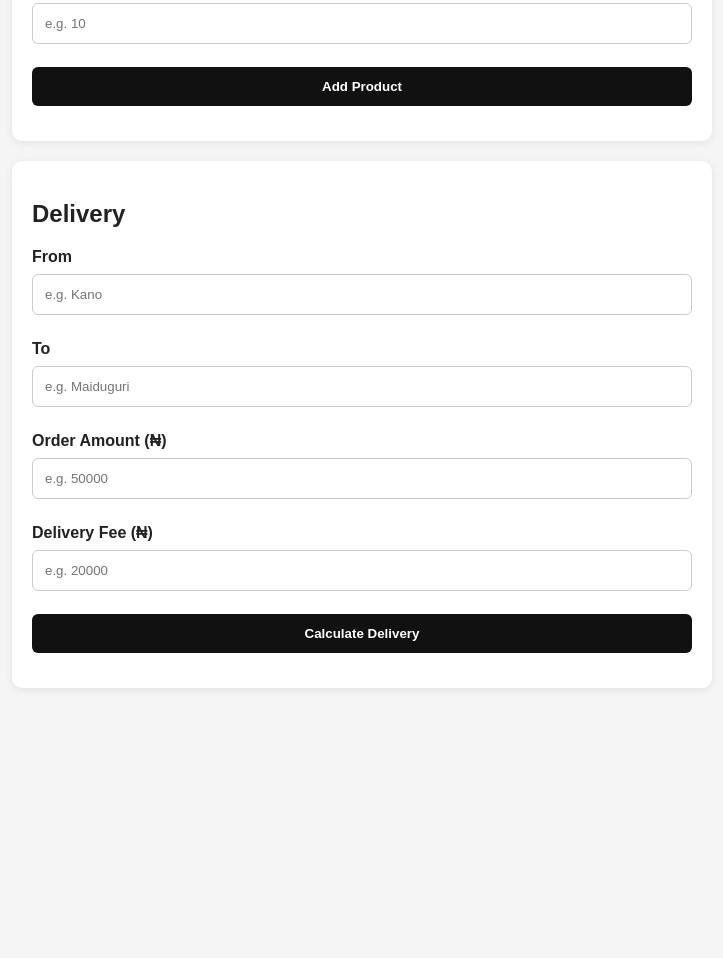
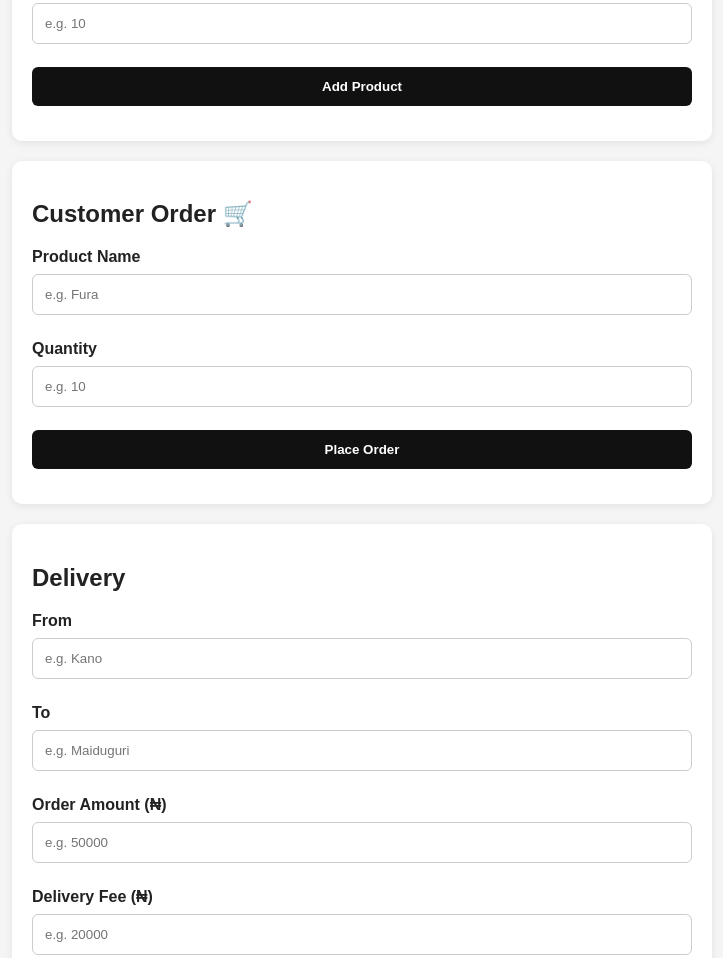
Before and after one commit to abubakargoni939-eng/quick-marketplace, a website: page public/index.html in a window 1280 px wide. Shown: the part 1017-1975 px from the top of the page, without its empty margins (278-1001 px from the left). Before the commit the page ends 1745 px from the top, so only its background shows below. Drawn offline with Linux system fonts and the light colour scheme.

Commit message:
Add customer order section to index.html

```diff
--- a/public/index.html
+++ b/public/index.html
@@ -153,7 +153,29 @@
       <div id="productResult" class="result"></div>
     </div>
 
+<!-- CUSTOMER ORDER -->
+<div class="card">
+  <h2>Customer Order 🛒</h2>
 
+  <label>Product Name</label>
+  <input
+    type="text"
+    id="orderProductName"
+    placeholder="e.g. Fura"
+  >
+
+  <label>Quantity</label>
+  <input
+    type="number"
+    id="orderQuantity"
+    placeholder="e.g. 10"
+    min="1"
+  >
+
+  <button onclick="placeOrder()">Place Order</button>
+
+  <div id="orderResult" class="result"></div>
+</div>
     <!-- DELIVERY -->
     <div class="card">
       <h2>Delivery</h2>
```
